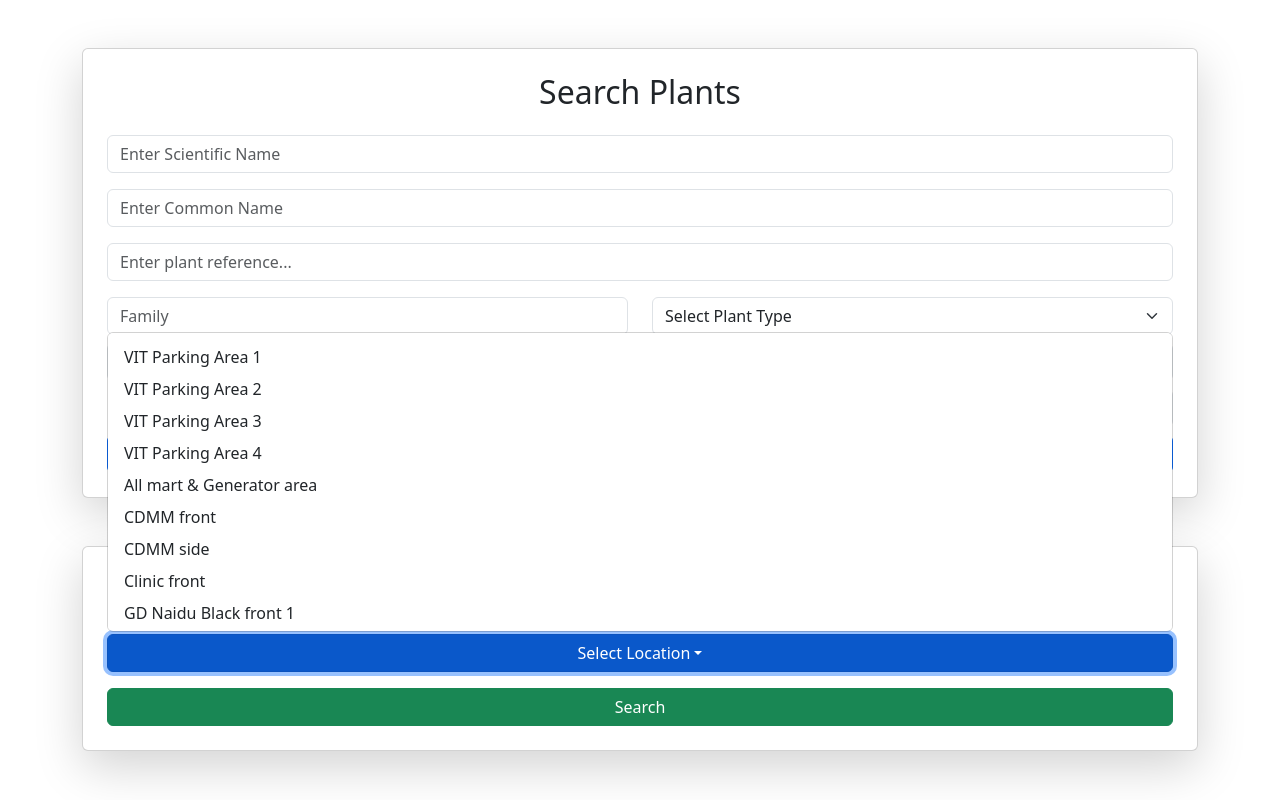
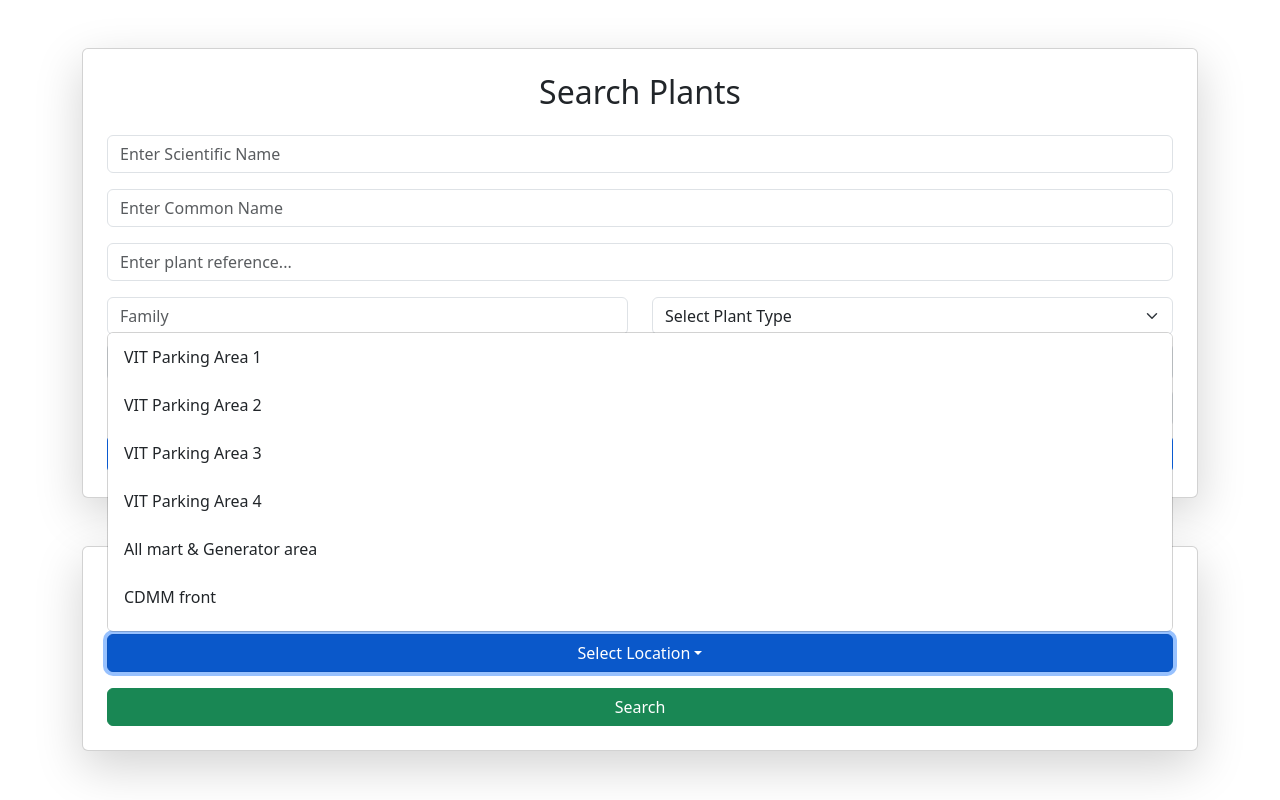
Before and after one commit to ByteSurfer23/project-green, a React (Create React App) app: page /search in a window 1280 px wide. Both pictures are taken after a click on the button "Select Location". Built offline with nearby package versions, Linux system fonts and the light colour scheme.

Commit message:
very basic UI changes

```diff
--- a/src/main_pages/GreenCover.jsx
+++ b/src/main_pages/GreenCover.jsx
@@ -236,17 +236,17 @@ const GreenCover = () => {
             {vitLocations.map((option) => (
               <li key={option}>
                 <button
-                  className="dropdown-item"
+                  className="dropdown-item small-text"
                   onClick={() => setSelectedOption(option)}
                 >
-                  {option}
+                  <p className="small-text">{option}</p>
                 </button>
               </li>
             ))}
           </ul>
         </div>
 
-        <button className="btn btn-success w-100" onClick={fetchLocationData}>
+        <button className="btn btn-success w-100 small-text" onClick={fetchLocationData}>
           Search
         </button>
 
```
